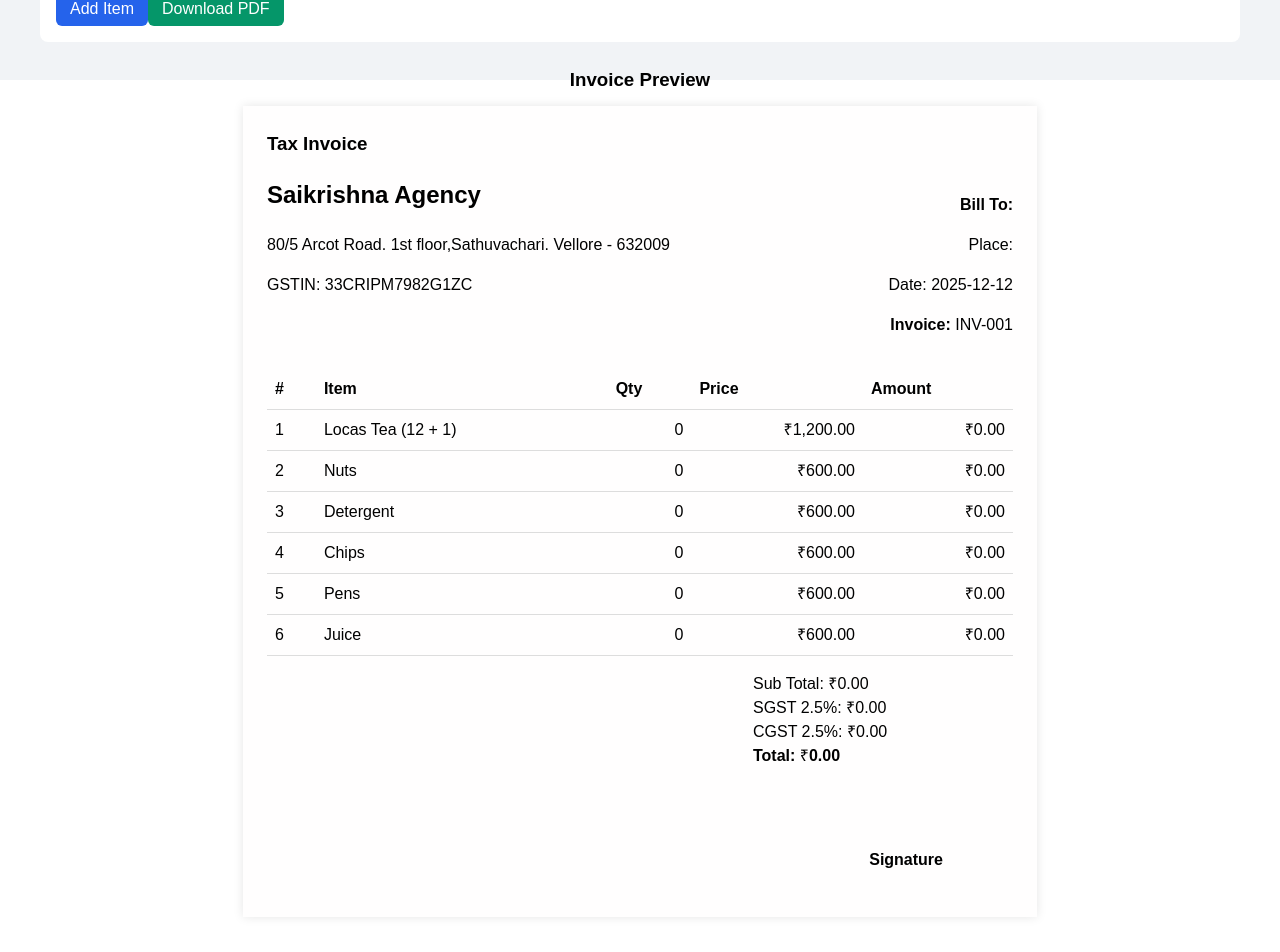
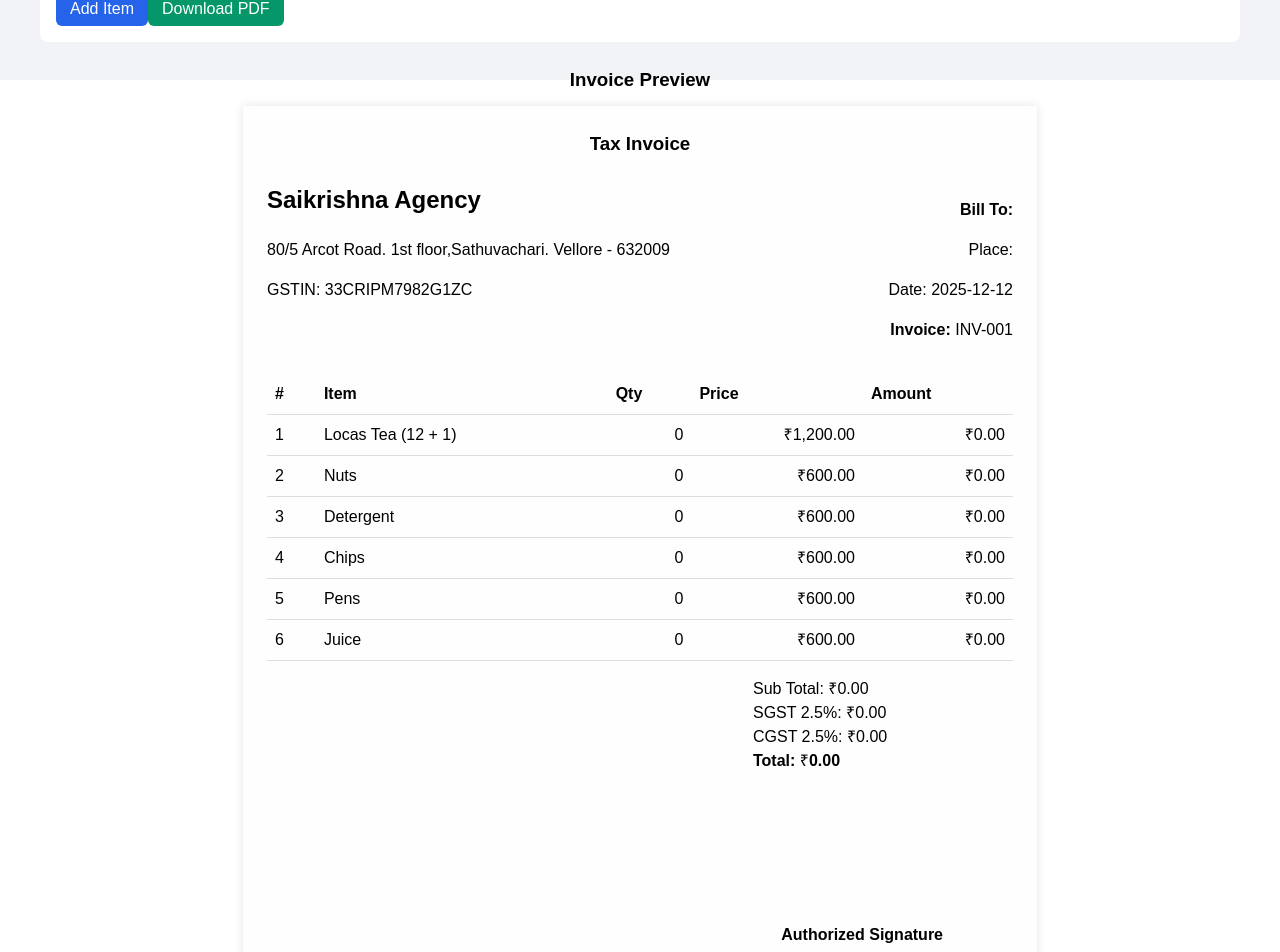
Before and after one commit to SNSAIKRISHNA/SaiKrishna-Agency, a React (Vite) app: page / in a window 1280 px wide. Shown: the part 720-1672 px from the top of the page. Built offline with nearby package versions, Linux system fonts and the light colour scheme.

Commit message:
commit -10

```diff
--- a/src/App.css
+++ b/src/App.css
@@ -169,6 +169,11 @@ input {
 
 .signature {
   text-align: right;
-  margin-top: 80px;
+  margin-top: 150px;
   margin-right: 70px;
 }
+
+.invoice-tittle {
+  text-align: center;
+  margin-bottom: 24px;
+}
--- a/src/Components/Invoice.jsx
+++ b/src/Components/Invoice.jsx
@@ -54,7 +54,7 @@ const Invoice = forwardRef(
           <strong>Total: {fmt(total())}</strong>
         </div>
 
-        <h4 className="signature">Signature</h4>
+        <h4 className="signature">Authorized Signature</h4>
       </div>
     );
   }
```
